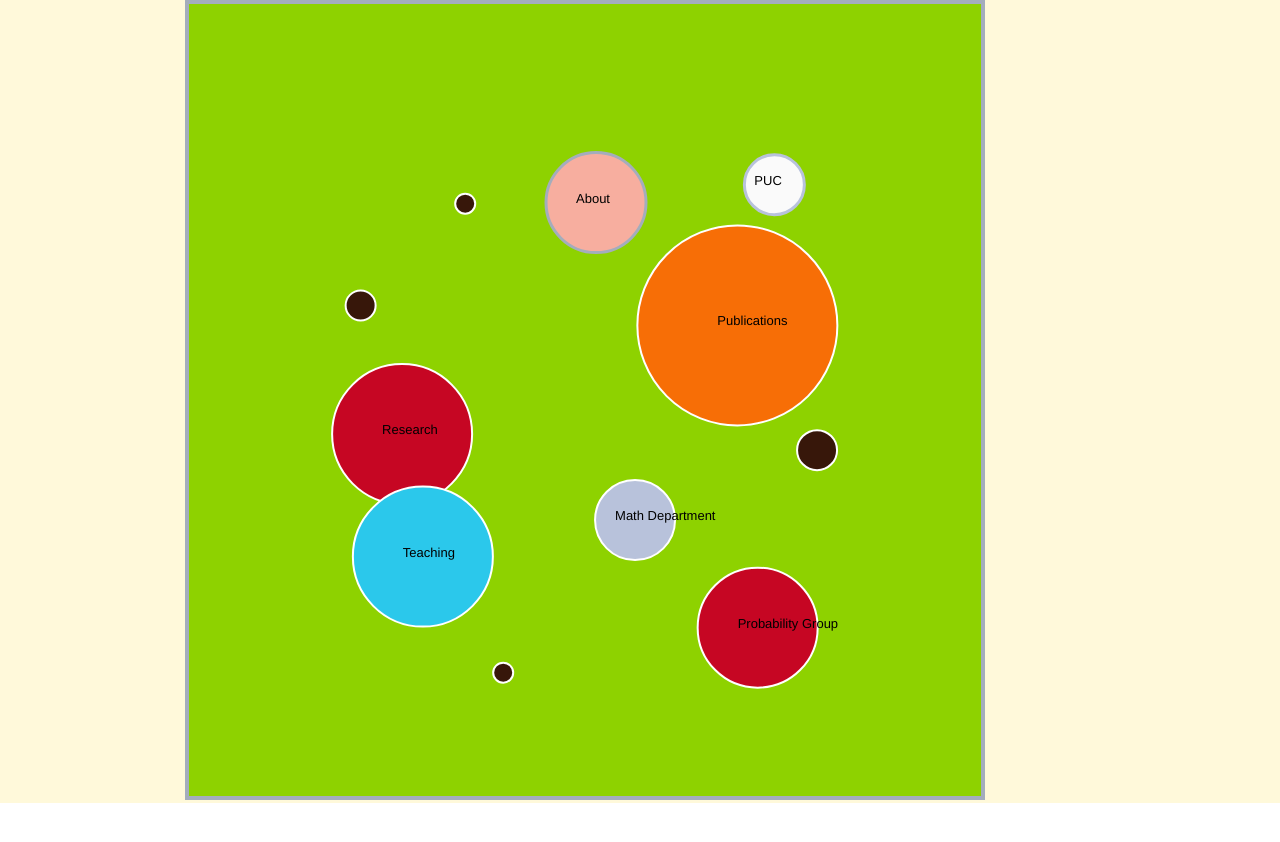
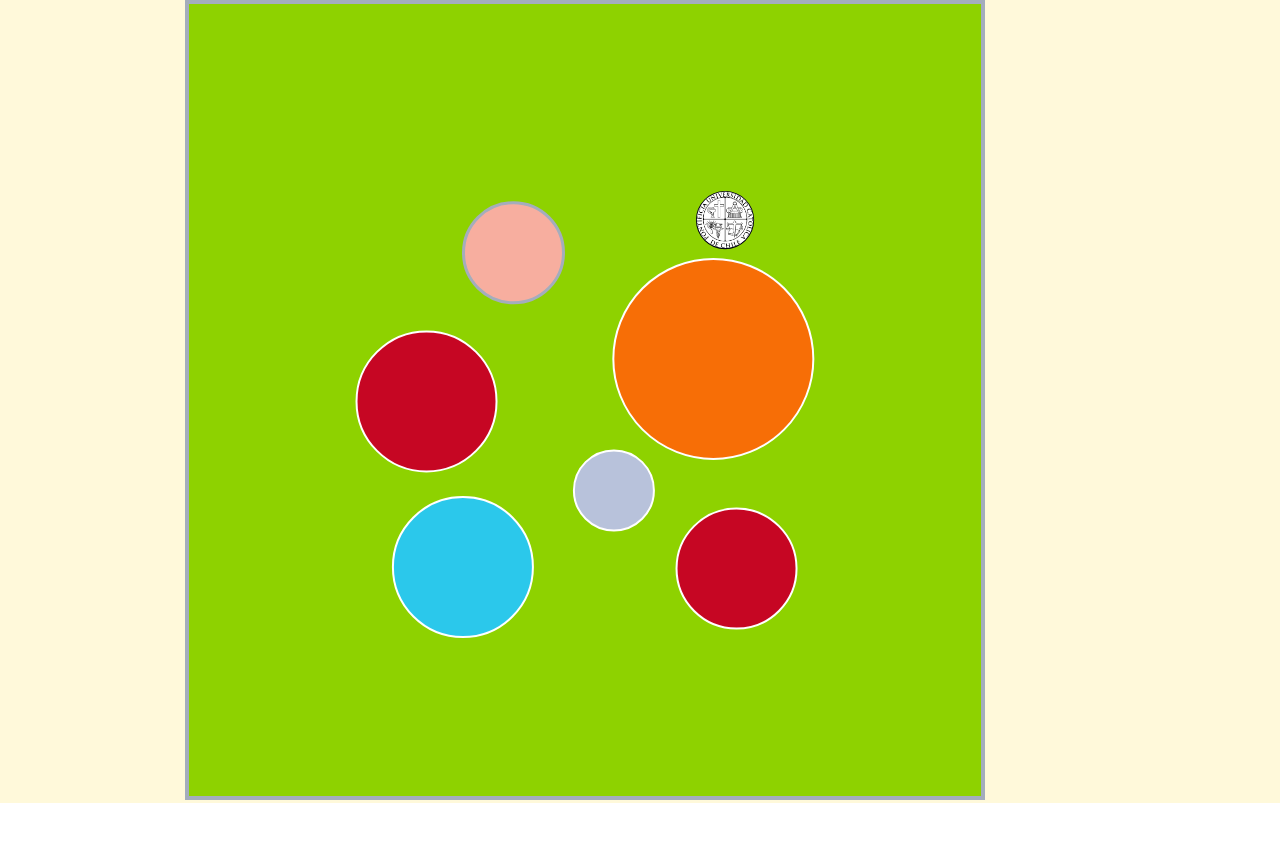
Before and after one commit to gregorio/WebMath, a Jekyll site: the page index.html, which Jekyll copies as it is, in a window 1280 px wide. Shown: the top 842 px of the page. Built offline with Jekyll 4.4.1, drawn with Linux system fonts in a browser that asks for light colours; Markdown is read by kramdown in place of the engine named in the settings; some of the changed lines change nothing that is shown.

Commit message:
added uc logo

```diff
--- a/index.html
+++ b/index.html
@@ -34,14 +34,14 @@
             fill:#2bc8eb;
         }
         .puc {
-            fill:#fafafa;
-            stroke:#b8c2db;
-            stroke-width: 3px;
+            fill:none;
+            stroke:none;
+            stroke-width: 1.6px;
         }
         .math-department {
             fill:#b8c2db;
         }
-        .misc {
+        .misc-bubble {
             fill:#37170a;
         }
     </style>
@@ -71,10 +71,6 @@
                {field:'probability-group', label:'Probability Group',size:'60'},
                {field:'puc', label:'PUC', size:'30'},
                {field:'math-department', label:'Math Department', size:'40'},
-               {field:'misc', label:'', size:'20'},
-               {field:'misc', label:'', size:'15'},
-               {field:'misc', label:'', size:'10'},
-               {field:'misc', label:'', size:'10'},
     ];
 
     links = [
@@ -83,6 +79,19 @@
             {source:'teaching',target:'about'},
             {source:'puc',target:'about'},
             {source:'publications',target:'about'},
+    ];
+
+    miscFields = [
+               // {field:'misc', label:'', size:'20'},
+               // {field:'misc', label:'', size:'15'},
+               // {field:'misc', label:'', size:'10'},
+               // {field:'misc', label:'', size:'10'},
+               // {field:'misc', label:'', size:'20'},
+               // {field:'misc', label:'', size:'15'},
+               // {field:'misc', label:'', size:'10'},
+               // {field:'misc', label:'', size:'20'},
+               // {field:'misc', label:'', size:'35'},
+               // {field:'misc', label:'', size:'25'}
     ];
 
     var backyard = d3.select('#demo').append('g').attr('class','web')
@@ -94,6 +103,24 @@
             .attr('width',width)
             .attr('height',height)
             .attr('class','background');
+
+    var miscForce = d3.layout.force()
+                    .nodes(miscFields)
+                    .size([width,height])
+                    .linkStrength(0.2)
+                    .linkDistance(100)
+                    .charge(-2000)
+                    .friction(0.5)
+                    .start();
+
+    var miscBubbles = backyard.append('g').attr('class','misc-bubble')
+                    .selectAll('circle.misc-bubble')
+                    .data(miscForce.nodes())
+                    .enter()
+                    .append('circle')
+                    .attr('class','misc-bubble')
+                    .attr('r', function(d) { return d.size; })
+                    .call(miscForce.drag);
 
 
     var force = d3.layout.force()
@@ -108,23 +135,39 @@
 
 
     var bubbles = backyard.append('g').attr('class','bubble')
-                    .selectAll('circle')
+                    .selectAll('circle.bubble')
                     .data(force.nodes())
                     .enter()
+                    .append('g')
+                    .attr('id', function(d) { return d.field; })
                     .append('circle')
                     .attr('r', function(d) { return d.size; })
                     .attr('class', function(d) { return d.field; })
-                    .attr('cy',50)
-                    .attr('cx', -10)
                     .call(force.drag);
 
-    var bubbleLabels = backyard.selectAll('text')
-                        .data(force.nodes(), function(d) { return d.label});
+    var pucBubble = d3.select('#puc')
+                        .append('g')
+                        // .append('text')
+                        // .attr('text-anchor','start')
+                        // .attr('fill','black')
+                        // .text('hola');
+                        .append('svg:image')
+                        .attr("xlink:href", "uc-small.svg")
+                        .attr('x', function(d) { return d.x-30; })
+                        .attr('y', function(d) { return d.y-30; })
+                        .attr('x',20)
+                        .attr('y',20)
+                        .attr("width", 60)
+                        .attr("height", 60);
 
-    bubbleLabels.enter().append('text')
-                .text(function(d) { return d.label; })
-                .attr('x', function(d, i) { return d.x - 20; })
-                .attr('y', function(d, i) { return d.y; });
+
+    // var bubbleLabels = backyard.selectAll('text')
+    //                     .data(force.nodes(), function(d) { return d.label});
+
+    // bubbleLabels.enter().append('text')
+    //             .text(function(d) { return d.label; })
+    //             .attr('x', function(d, i) { return d.x - 20; })
+    //             .attr('y', function(d, i) { return d.y; });
 
 
     force.on('tick', function() {
@@ -133,11 +176,20 @@
                     .attr('cx', function(d) { return d.x ; })
                     .attr('cy', function(d) { return d.y; });
 
-                bubbleLabels
-                    .attr('x', function(d, i) { return d.x - 20; })
-                    .attr('y', function(d, i) { return d.y; });
+                // bubbleLabels
+                //     .attr('x', function(d, i) { return d.x - 20; })
+                //     .attr('y', function(d, i) { return d.y; });
+
+                pucBubble.attr('x', function(d) { return d.x-30; })
+                         .attr('y', function(d) { return d.y-30; });
             });
 
+    miscForce.on('tick', function() {
+
+                miscBubbles
+                    .attr('cx', function(d) { return d.x ; })
+                    .attr('cy', function(d) { return d.y; });
+            });
 
 
 </script>
```
Also changed, not shown: uc-small.svg (added), uc.ico (added).
